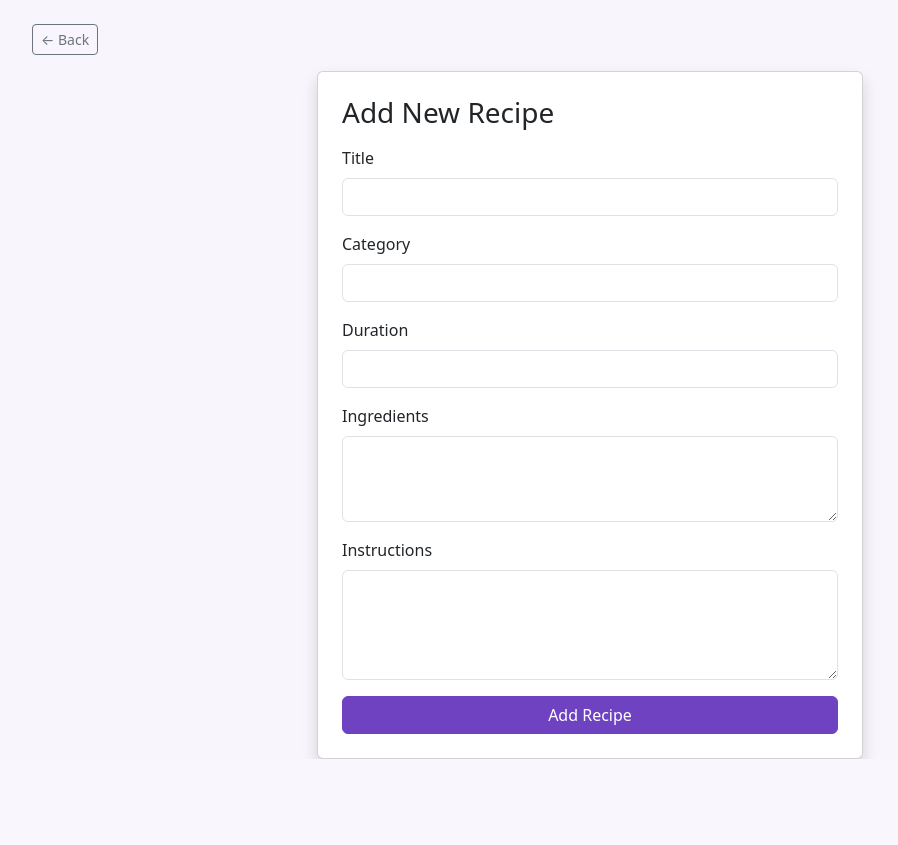
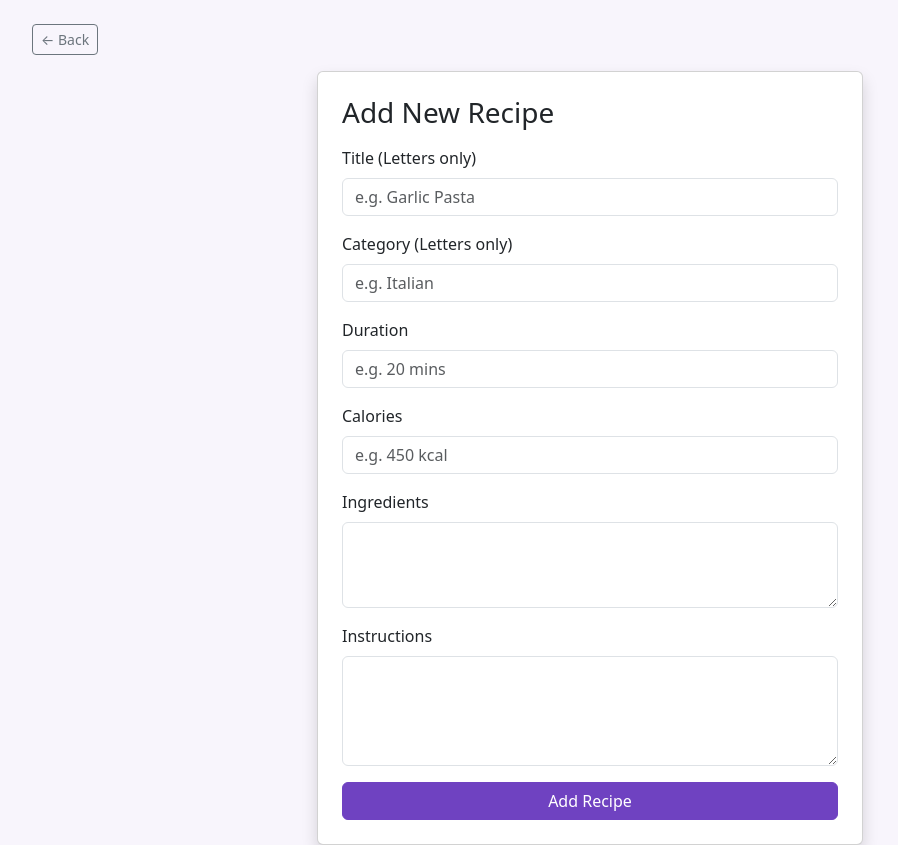
Before and after one commit to subhalakshmisubhi/Coco-s-Recipes, a Flask app: page /add_recipe in a window 1280 px wide. Shown: the part 56-901 px from the top of the page, without its empty margins (50-948 px from the left). Before the commit the page ends 815 px from the top, so only its background shows below. Run offline with Flask 3, Linux system fonts and the light colour scheme; the visitor is signed in with stand-in values (Sample User, id 1).

Commit message:
Update add_recipe.html

```diff
--- a/templates/add_recipe.html
+++ b/templates/add_recipe.html
@@ -5,11 +5,30 @@
         <div class="card shadow p-4">
             <h3 class="mb-3">Add New Recipe</h3>
             <form method="POST">
-                <div class="mb-3"><label class="form-label">Title</label><input type="text" name="title" class="form-control" required></div>
-                <div class="mb-3"><label class="form-label">Category</label><input type="text" name="category" class="form-control" required></div>
-                <div class="mb-3"><label class="form-label">Duration</label><input type="text" name="duration" class="form-control"></div>
-                <div class="mb-3"><label class="form-label">Ingredients</label><textarea name="ingredients" class="form-control" rows="3" required></textarea></div>
-                <div class="mb-3"><label class="form-label">Instructions</label><textarea name="instructions" class="form-control" rows="4" required></textarea></div>
+                <div class="mb-3">
+                    <label class="form-label">Title (Letters only)</label>
+                    <input type="text" name="title" class="form-control" placeholder="e.g. Garlic Pasta" required>
+                </div>
+                <div class="mb-3">
+                    <label class="form-label">Category (Letters only)</label>
+                    <input type="text" name="category" class="form-control" placeholder="e.g. Italian" required>
+                </div>
+                <div class="mb-3">
+                    <label class="form-label">Duration</label>
+                    <input type="text" name="duration" class="form-control" placeholder="e.g. 20 mins">
+                </div>
+                <div class="mb-3">
+                    <label class="form-label">Calories</label>
+                    <input type="text" name="calories" class="form-control" placeholder="e.g. 450 kcal" required>
+                </div>
+                <div class="mb-3">
+                    <label class="form-label">Ingredients</label>
+                    <textarea name="ingredients" class="form-control" rows="3" required></textarea>
+                </div>
+                <div class="mb-3">
+                    <label class="form-label">Instructions</label>
+                    <textarea name="instructions" class="form-control" rows="4" required></textarea>
+                </div>
                 <button type="submit" class="btn btn-primary w-100">Add Recipe</button>
             </form>
         </div>
```
